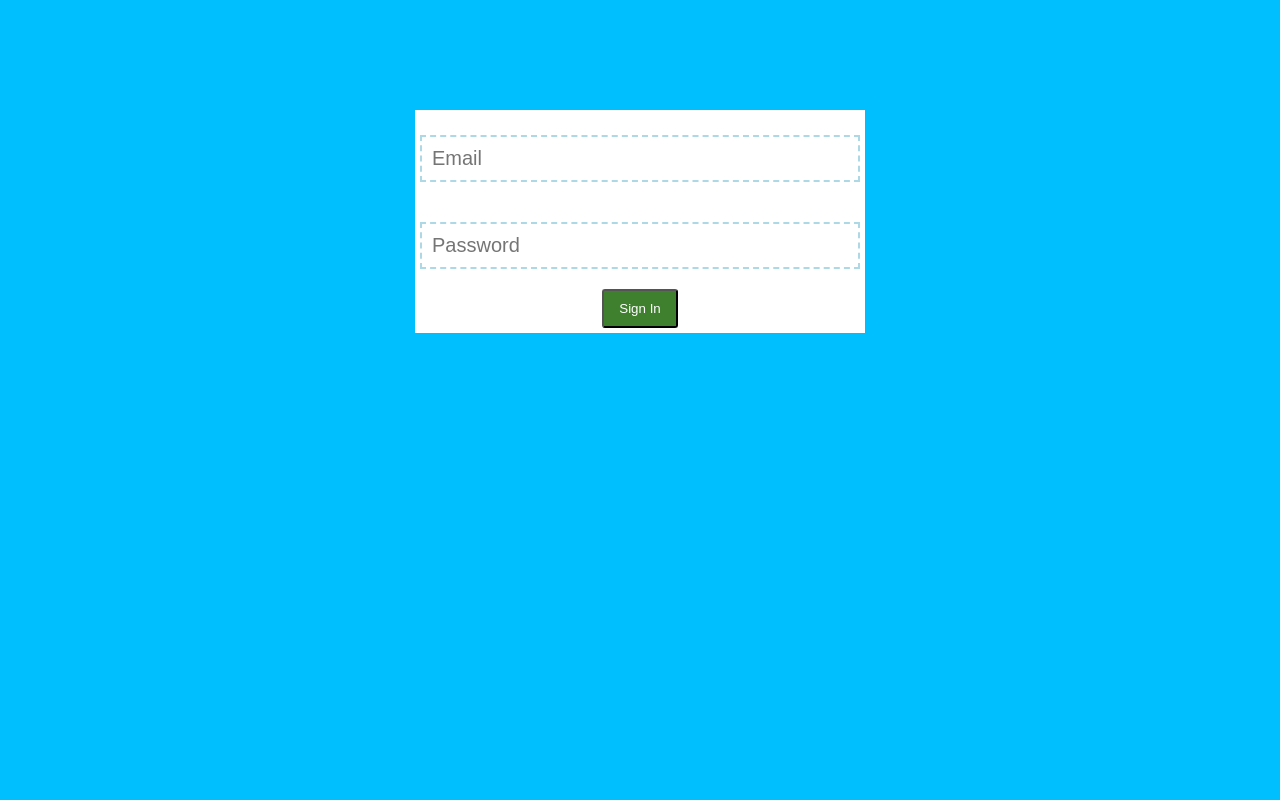
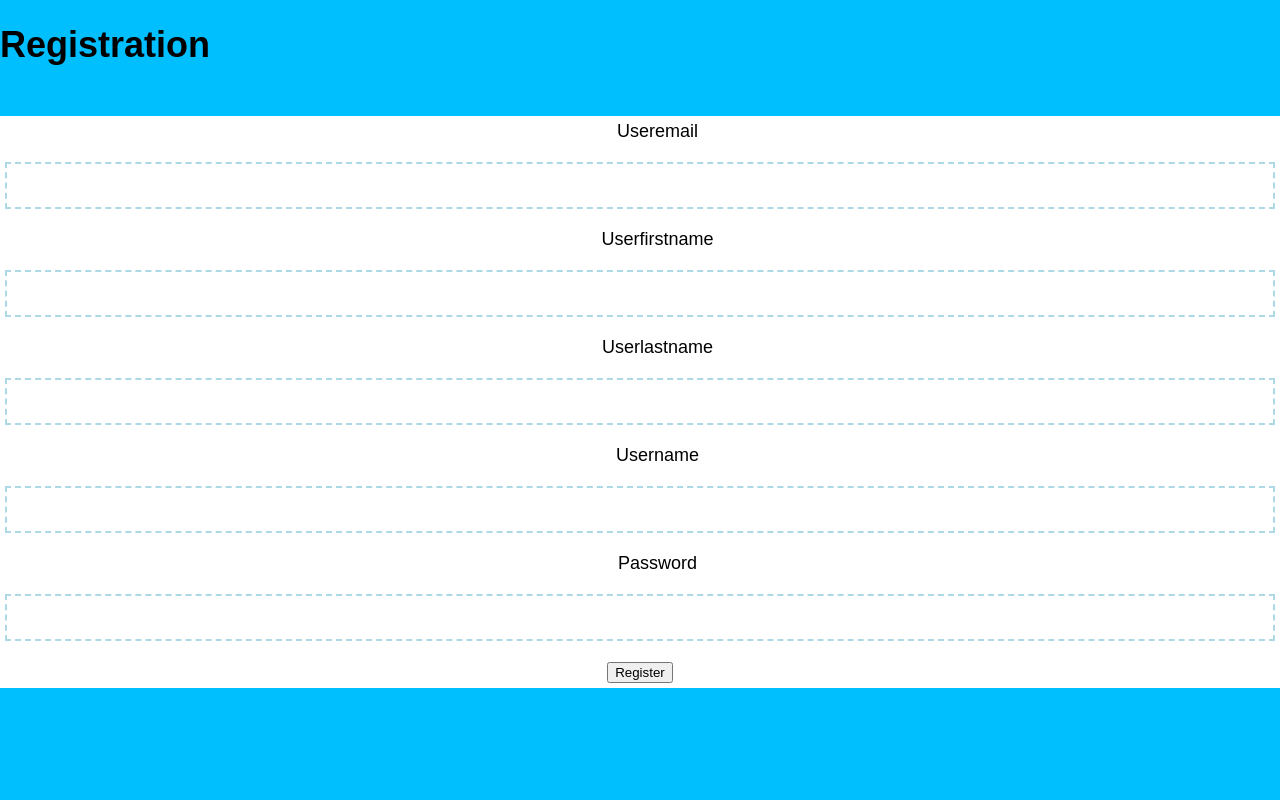
Before and after one commit to cheboi/simple-e-commerce, a React (Create React App) app: page / in a window 1280 px wide. Shown: the top 800 px of the page. Built offline with nearby package versions, Linux system fonts and the light colour scheme; no server answers.

Commit message:
login and register user endpoint

```diff
--- a/src/components/login.js
+++ b/src/components/login.js
@@ -1,111 +1,137 @@
 import React, { useState } from "react";
-import {
-  auth,
-  createUserWithEmailAndPassword,
-  updateProfile,
-  signInWithEmailAndPassword,
-} from "../service/firebase";
+import axios from "axios";
 import { useDispatch } from "react-redux";
 import { login } from "../features/userSlice";
 
 import "./styles/login.css";
 
 function Login() {
-  // use state constants for the the form inputs
-  const [email, setEmail] = useState("");
-  const [password, setPassword] = useState("");
-  const [name, setName] = useState("");
+  const [useremailReg, setUseremailReg] = useState("");
+  const [userfirstname, setUserfirstname] = useState("");
+  const [userlastname, setUserlastname] = useState("");
+  const [usernameReg, setUsernameReg] = useState("");
+  const [passwordReg, setPasswordReg] = useState("");
+  const [useremailLog, setUseremailLog] = useState("");
+  const [passwordLog, setPasswordLog] = useState("");
 
-  const dispatch = useDispatch();
+  const [loginStatus, setLoginStatus] = useState("");
 
-  const loginToApp = (e) => {
-    e.preventDefault();
+  const register = async () => {
+    try {
+      const res = await axios({
+        method: "POST",
+        url: `http://localhost:3000/user/signup`,
+        data: {
+          email: useremailReg,
+          first_name: userfirstname,
+          last_name: userlastname,
+          username: usernameReg,
+          password: passwordReg,
+        },
+      });
 
-    // Sign in an existing user with Firebase
-    signInWithEmailAndPassword(auth, email, password)
-      // returns  an auth object after a successful authentication
-      // userAuth.user contains all our user details
-      .then((userAuth) => {
-        // store the user's information in the redux state
-        dispatch(
-          login({
-            email: userAuth.user.email,
-            uid: userAuth.user.uid,
-            displayName: userAuth.user.displayName,
-          })
-        );
-      })
-      // display the error if any
-      .catch((err) => {
-        alert(err);
-      });
+      console.log(res.data);
+      if (res.data.status === "success") console.log("Register succesfully");
+    } catch (err) {
+      console.log(`⛔⛔⛔: ${err.response.data.message}`);
+    }
   };
 
-  // A quick check on the name field to make it mandatory
-  const register = () => {
-    if (!name) {
-      return alert("Please enter a full name");
+  const login = async () => {
+    try {
+      // In the port of the server obviously
+      const res = await axios({
+        method: "POST",
+        url: "http://localhost:3000/user/login",
+        data: {
+          useremail: useremailLog,
+          password: passwordLog,
+        },
+      });
+
+      console.log(res.data);
+      if (res.data.status === "success") {
+        console.log("Logged succesfully!");
+        setLoginStatus(
+          `Logged succesfully! Welcome back ${res.data.data.username}`
+        );
+      }
+    } catch (err) {
+      console.log(`⛔⛔⛔: ${err.response.data.message}`);
+      setLoginStatus(err.response.data.message);
     }
-
-    console.log("register the user");
-
-    createUserWithEmailAndPassword(auth, email, password)
-      .then((userAuth) => {
-        updateProfile(userAuth.user, {
-          displayName: name,
-        })
-          .then(
-            dispatch(
-              login({
-                email: userAuth.user.email,
-                uid: userAuth.user.uid,
-                displayName: name,
-              })
-            )
-          )
-          .catch((error) => {
-            console.log("user not updated");
-          });
-      })
-      .catch((err) => {
-        alert(err);
-      });
   };
 
+  const handlerRegister = (e) => {
+    e.preventDefault();
+    register();
+    // setUsernameReg('');
+    // setPasswordReg('');
+  };
+
+  const handlerLogin = (e) => {
+    e.preventDefault();
+    login();
+  };
   return (
-    <div>
+    <div className="App">
+      <div className="registration">
+        <h1>Registration</h1>
+        <form>
+        <label>Useremail</label>
+          <input
+            type="email"
+            onChange={(e) => setUseremailReg(e.target.value)}
+            value={useremailReg}
+          />
+          <label>Userfirstname</label>
+          <input
+            type="text"
+            onChange={(e) => setUserfirstname(e.target.value)}
+            value={userfirstname}
+          /><label>Userlastname</label>
+          <input
+            type="text"
+            onChange={(e) => setUserlastname(e.target.value)}
+            value={userlastname}
+          />
+          <label>Username</label>
+          <input
+            type="text"
+            onChange={(e) => setUsernameReg(e.target.value)}
+            value={usernameReg}
+          />
+          <label>Password</label>
+          <input
+            type="password"
+            onChange={(e) => setPasswordReg(e.target.value)}
+            value={passwordReg}
+          />
+          <button onClick={handlerRegister}>Register</button>
+        </form>
+      </div>
       <div className="login">
+        <h1>Login</h1>
         <form>
-          {/* <input
-            value={name}
-            onChange={(e) => setName(e.target.value)}
-            placeholder="Full name (required for registering)"
-            type="text"
-          /> */}
+          <label>UserEmail</label>
           <input
-            value={email}
-            onChange={(e) => setEmail(e.target.value)}
-            placeholder="Email"
             type="email"
+            placeholder="UserEmail..."
+            onChange={(e) => setUseremailLog(e.target.value)}
+            value={useremailLog}
           />
+          <label>Password</label>
           <input
-            value={password}
-            onChange={(e) => setPassword(e.target.value)}
-            placeholder="Password"
             type="password"
+            placeholder="Password..."
+            onChange={(e) => setPasswordLog(e.target.value)}
+            value={passwordLog}
           />
-          <button className="login-btn" type="submit" onClick={loginToApp}>
-            Sign In
-          </button>
+          <button onClick={handlerLogin}>Log in</button>
         </form>
+      </div>
 
-        {/* <p>
-          Not a member?{" "}
-          <span className="login__register" onClick={register}>
-            Register Now
-          </span>
-        </p> */}
-      </div>
+      <h1>{loginStatus}</h1>
     </div>
   );
 }
--- a/src/features/productSlice.js
+++ b/src/features/productSlice.js
@@ -5,7 +5,7 @@ import {
 
 import axios from "axios";
 
-URL = "https://simple-e-comerce-default-rtdb.firebaseio.com/product.json";
+URL = "http://localhost:8080/products";
 const initialState = {
   products: [],
   status: "idle", //'idle' | 'loading' | 'succeeded' | 'failed'
```
